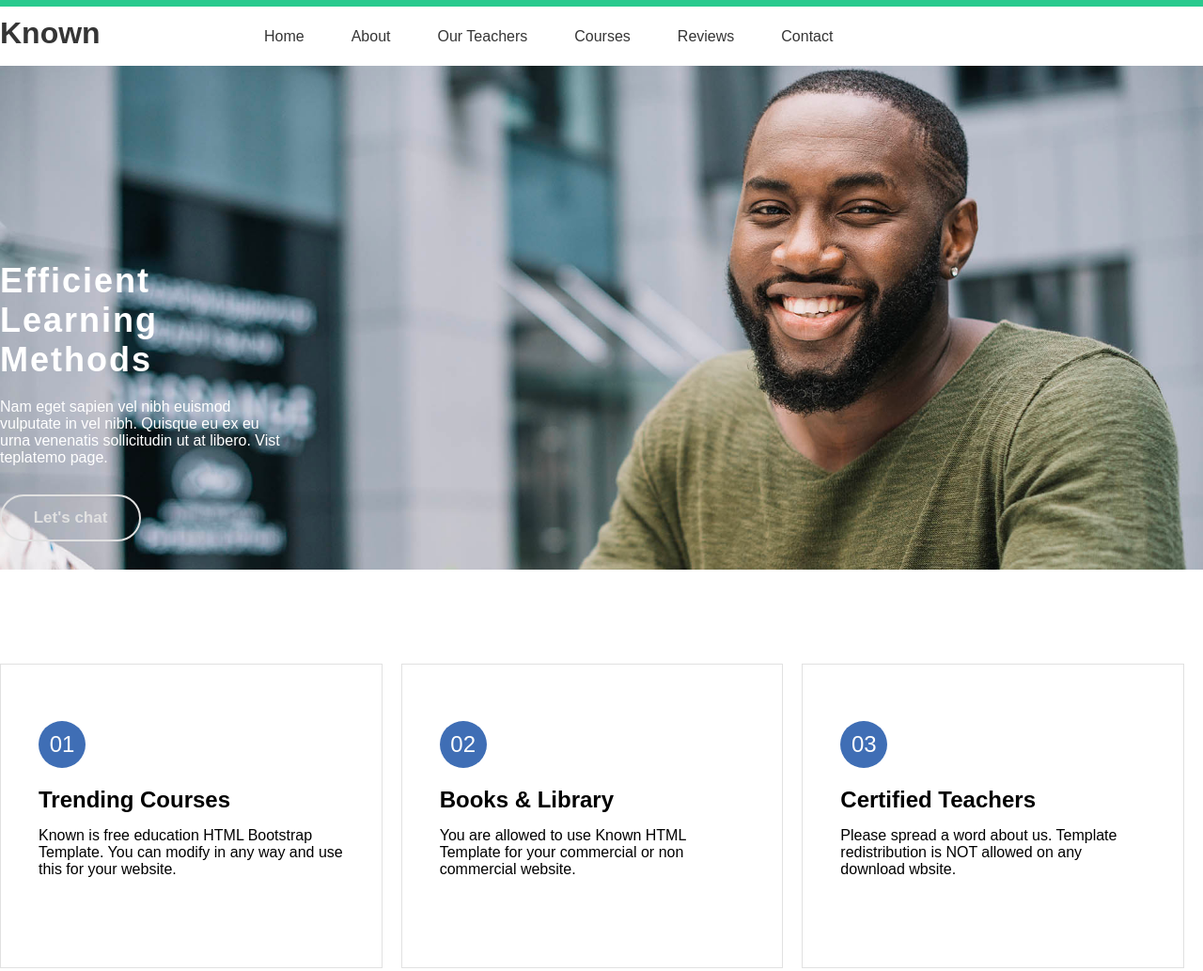
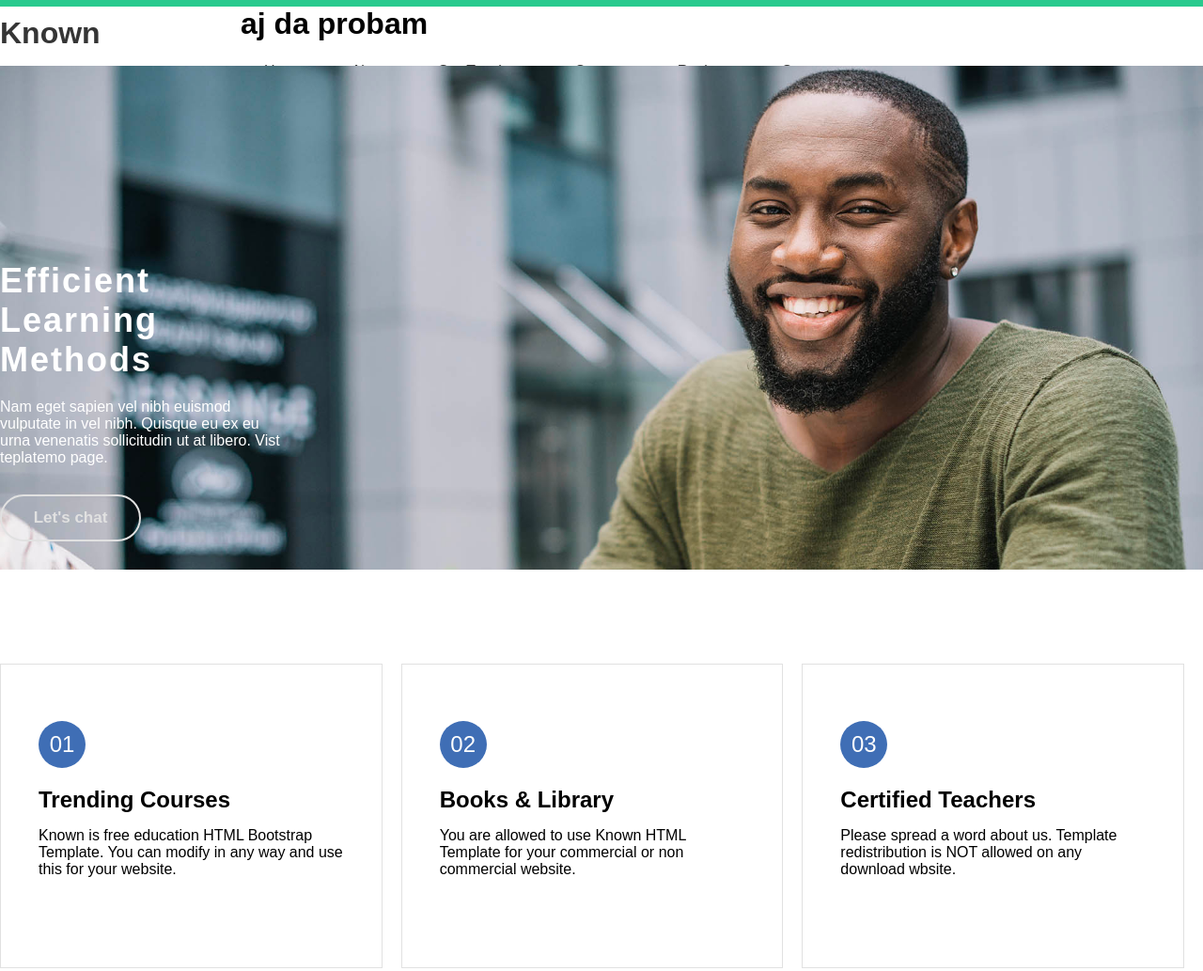
Before and after one commit to NemanjaK99/ProjectRework, a plain HTML site: page index.html in a window 1280 px wide. Shown: the top 1033 px of the page at 94% size. Drawn offline with Linux system fonts and the light colour scheme; a web font is replaced by a local one.

Commit message:
Update index.html

```diff
--- a/index.html
+++ b/index.html
@@ -20,6 +20,7 @@
         <h1><a href="#">Known</a></h1>
       </div>
       <div class="nav">
+        <h1>aj da probam</h1>
         <ul>
           <li><a href="#">Home</a></li>
           <li><a href="#">About</a></li>
```
